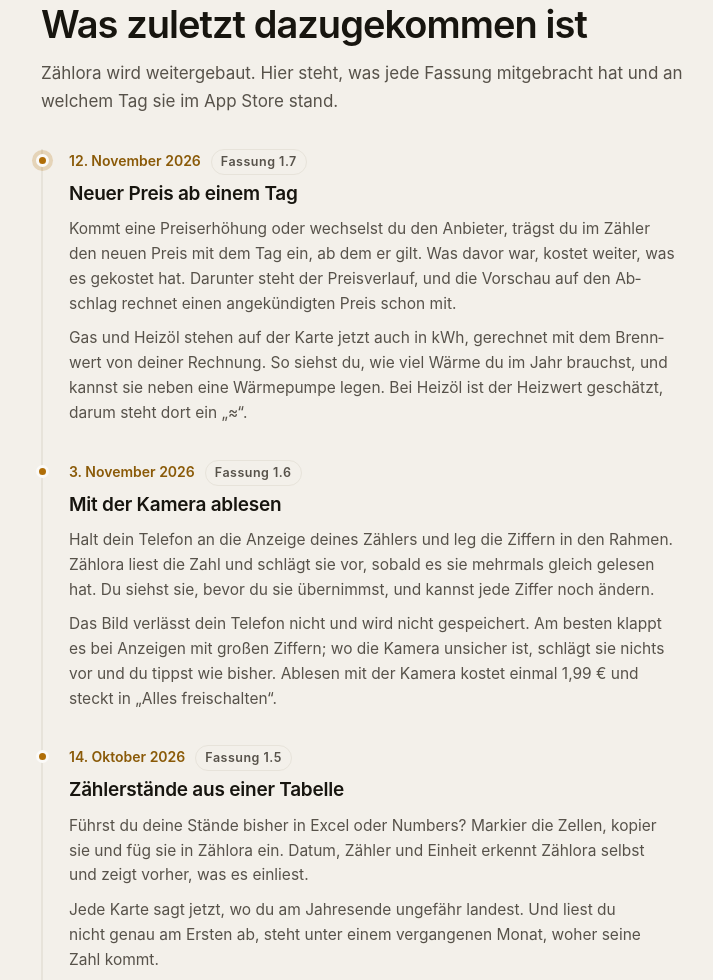
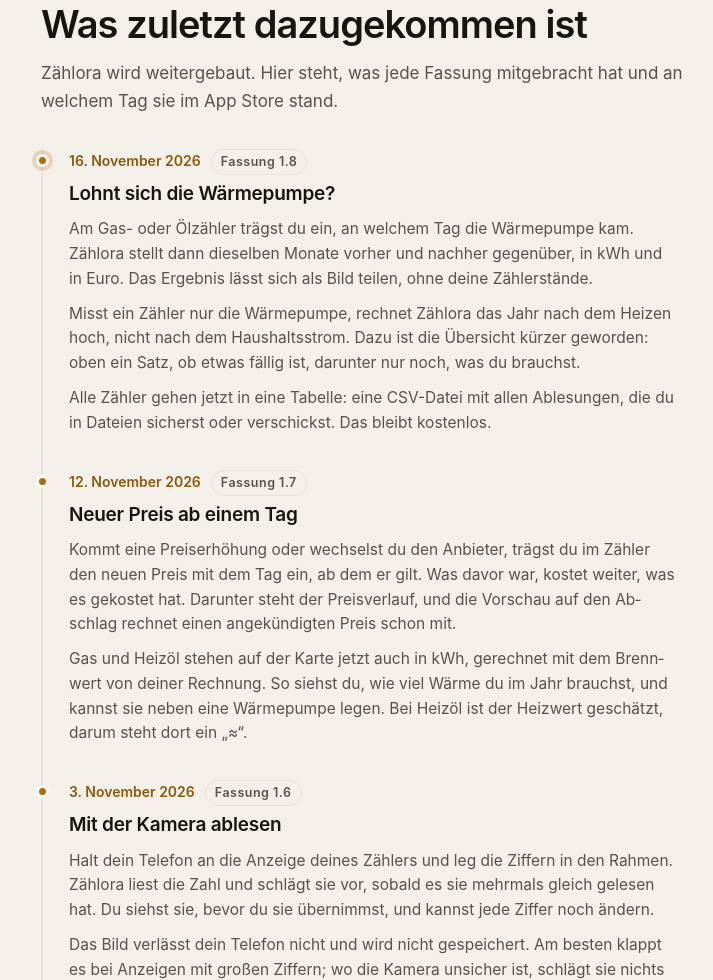
Before and after one commit to SKKJbeer/PulseMeter, a plain HTML site: page docs/website/index.html in a window 1280 px wide. Shown: the part 8665-9645 px from the top of the page, without its empty margins (81-794 px from the left). Drawn offline with Linux system fonts and the light colour scheme.

Commit message:
Website nennt Fassung 1.8
Eingetragen, sobald die Fassung im App Store stand, aus docs/fassungen/.

```diff
--- a/docs/website/index.html
+++ b/docs/website/index.html
@@ -522,6 +522,30 @@
       <ol class="neuerungen">
         <li>
           <div class="neuerung-kopf">
+            <time datetime="2026-11-16">16. November 2026</time>
+            <span class="fassung">Fassung 1.8</span>
+          </div>
+          <h3>Lohnt sich die Wärmepumpe?</h3>
+          <p>
+            Am Gas- oder Ölzähler trägst du ein, an welchem Tag die Wärmepumpe
+            kam. Zählora stellt dann dieselben Monate vorher und nachher
+            gegenüber, in kWh und in Euro. Das Ergebnis lässt sich als Bild
+            teilen, ohne deine Zählerstände.
+          </p>
+          <p>
+            Misst ein Zähler nur die Wärmepumpe, rechnet Zählora das Jahr nach
+            dem Heizen hoch, nicht nach dem Haushaltsstrom. Dazu ist die
+            Übersicht kürzer geworden: oben ein Satz, ob etwas fällig ist,
+            darunter nur noch, was du brauchst.
+          </p>
+          <p>
+            Alle Zähler gehen jetzt in eine Tabelle: eine CSV-Datei mit allen
+            Ablesungen, die du in Dateien sicherst oder verschickst. Das bleibt
+            kostenlos.
+          </p>
+        </li>
+        <li>
+          <div class="neuerung-kopf">
             <time datetime="2026-11-12">12. November 2026</time>
             <span class="fassung">Fassung 1.7</span>
           </div>
```
Also changed, not shown: docs/website/entwicklung.html (+9 -1 lines).
